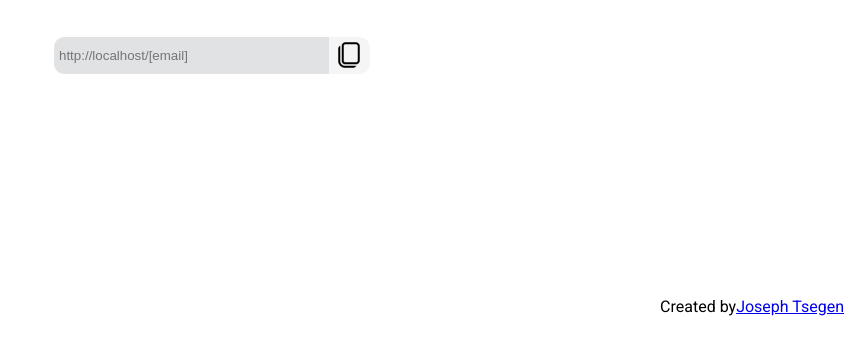
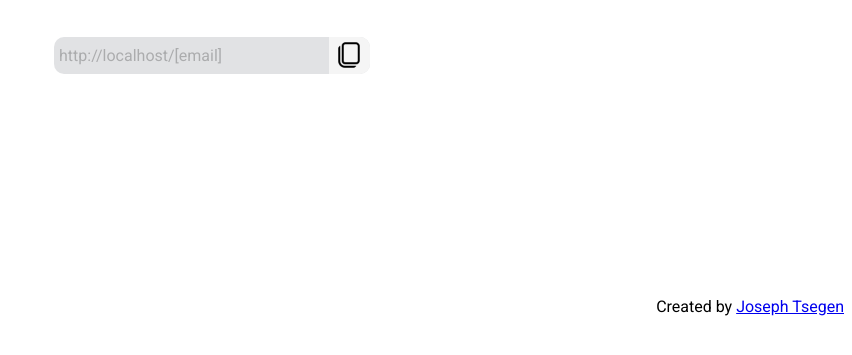
Before and after one commit to Xavier577/http-mail, a website: page public/index.html in a window 1280 px wide. Shown: the part 351-706 px from the top of the page, 428-1280 px from the left. Drawn offline with Linux system fonts and the light colour scheme; a web font is replaced by a local one.

Commit message:
done with the frontend

```diff
--- a/package.json
+++ b/package.json
@@ -5,7 +5,7 @@
   "license": "MIT",
   "scripts": {
     "start": "node index",
-    "start:dev": "nodemon index PORT=8080"
+    "start:dev": "PORT=8080 nodemon index "
   },
   "dependencies": {
     "express": "^4.18.1"
--- a/public/index.html
+++ b/public/index.html
@@ -31,22 +31,23 @@
           <input type="email" class="mail-input" id="email-box" />
         </div>
         <div class="link-box">
-          <input
-            type="text"
-            class="link-copy"
-            disabled
-            aria-disabled="true"
-            id="link-copy-box"
-            link-copy
-          />
+          <div class="link-copy-area" id="link-copy-area"></div>
           <div class="link-copy-icon-cnt" id="link-copy-btn">
-            <img src="/assets/copy-icon.png" width="32" height="32" />
+            <img
+              src="/assets/copy-icon.png"
+              width="32"
+              height="32"
+              id="copy-icon"
+            />
           </div>
         </div>
       </div>
     </main>
     <footer>
-      Created by <a href="https://github.com/Xavier577">Joseph Tsegen</a>
+      <span
+        >Created by
+        <a href="https://github.com/Xavier577">Joseph Tsegen</a></span
+      >
     </footer>
   </body>
 </html>
--- a/public/script.js
+++ b/public/script.js
@@ -1,29 +1,34 @@
-const linkCopyBox = document.getElementById("link-copy-box");
+const linkCopyArea = document.getElementById("link-copy-area");
 const emailBox = document.getElementById("email-box")
 const linkCopyBtn = document.getElementById("link-copy-btn")
-
-console.log(emailBox)
+const copyIcon = document.getElementById("copy-icon")
 
 
 function getOrigin() {
     return window.location.origin;
 }
 
-const linkBoxPlaceholder = `${getOrigin()}/[email]`
-
-const linkValueWatcher = (event) => {
-    linkCopyBox.setAttribute("placeholder", `${origin}/${event.target.value}`)
+function writeLink(event) {
+    linkCopyArea.innerText = `${getOrigin()}/${event.target.value}`
 }
 
-// const toggleLinkCopied = (event) => {
-//     event.target.classList.toggle("link-copy-icon-cnt")
-//     event.target.classList.toggle("link-copy-success")
-// }
+function copyToClipboard(event) {
+    navigator.clipboard.writeText(linkCopyArea.innerText)
+    copyAnimation()
+}
+
+function copyAnimation() {
+    copyIcon.src = "/assets/checked.gif"
+    setTimeout(() => {
+        copyIcon.src = "/assets/copy-icon.png"
+    }, 1000)
+}
 
 document.addEventListener("DOMContentLoaded", () => {
-    linkCopyBox.setAttribute("placeholder", linkBoxPlaceholder)
+    const linkBoxPlaceholder = `${getOrigin()}/[email]`
+    linkCopyArea.innerText = linkBoxPlaceholder
 })
 
-emailBox.addEventListener("change", linkValueWatcher)
+emailBox.addEventListener("keyup", writeLink)
 
-// linkCopyBtn.addEventListener("click", toggleLinkCopied)
+linkCopyBtn.addEventListener("click", copyToClipboard)
--- a/public/style.css
+++ b/public/style.css
@@ -35,10 +35,55 @@ main,
   gap: 40px;
 }
 
+.link-box {
+  background-color: rgba(204, 205, 208, 0.58);
+  justify-content: end;
+}
+
+.link-copy-area {
+  width: 100%;
+  border-radius: 10px 0 0px 10px;
+  color: rgba(0, 0, 0, 0.24);
+  display: flex;
+  align-items: center;
+  padding: 5px;
+  overflow-x: hidden;
+  overflow-y: hidden;
+}
+
+.link-copy-area:hover {
+  overflow-x: scroll;
+}
+
+/* width */
+.link-copy-area::-webkit-scrollbar {
+  width: 1px;
+  height: 5px;
+  background: #aaaaaa21;
+  border-radius: 10px 0 0 0;
+}
+
+/* Container scroll attribute */
+/* Track */
+.link-copy-area::-webkit-scrollbar-track {
+  background-color: rgba(222, 218, 218, 0.598);
+  border-radius: 5px;
+}
+
+/* Handle */
+.link-copy-area::-webkit-scrollbar-thumb {
+  background: black;
+  border-radius: 10px;
+}
+
+/* Handle on hover */
+.link-copy-area::-webkit-scrollbar-thumb:hover {
+  background: gray;
+}
+
 .link-box,
 .mail-input-box {
   width: 50%;
-  min-width: max-content;
   height: 37px;
   border-radius: 10px;
 }
@@ -73,6 +118,12 @@ main,
   width: 48px;
 }
 
+.link-copy-icon-cnt {
+  transition-property: all;
+  transition-duration: 1s;
+  transition-timing-function: cubic-bezier(0.215, 0.61, 0.355, 1);
+}
+
 .link-copy-icon-cnt:hover {
   cursor: pointer;
 }
```
Also changed, not shown: public/assets/checked.gif (added).
